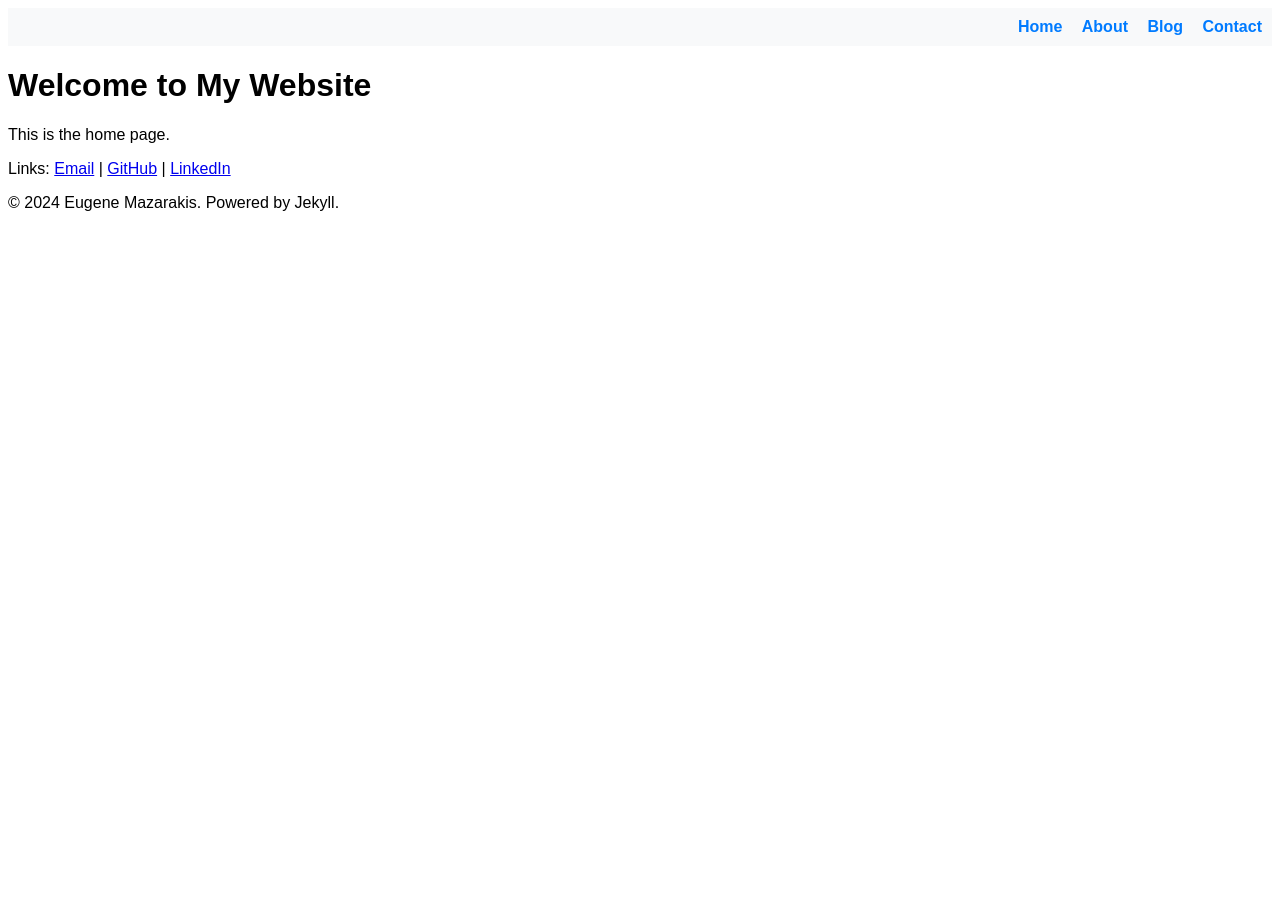
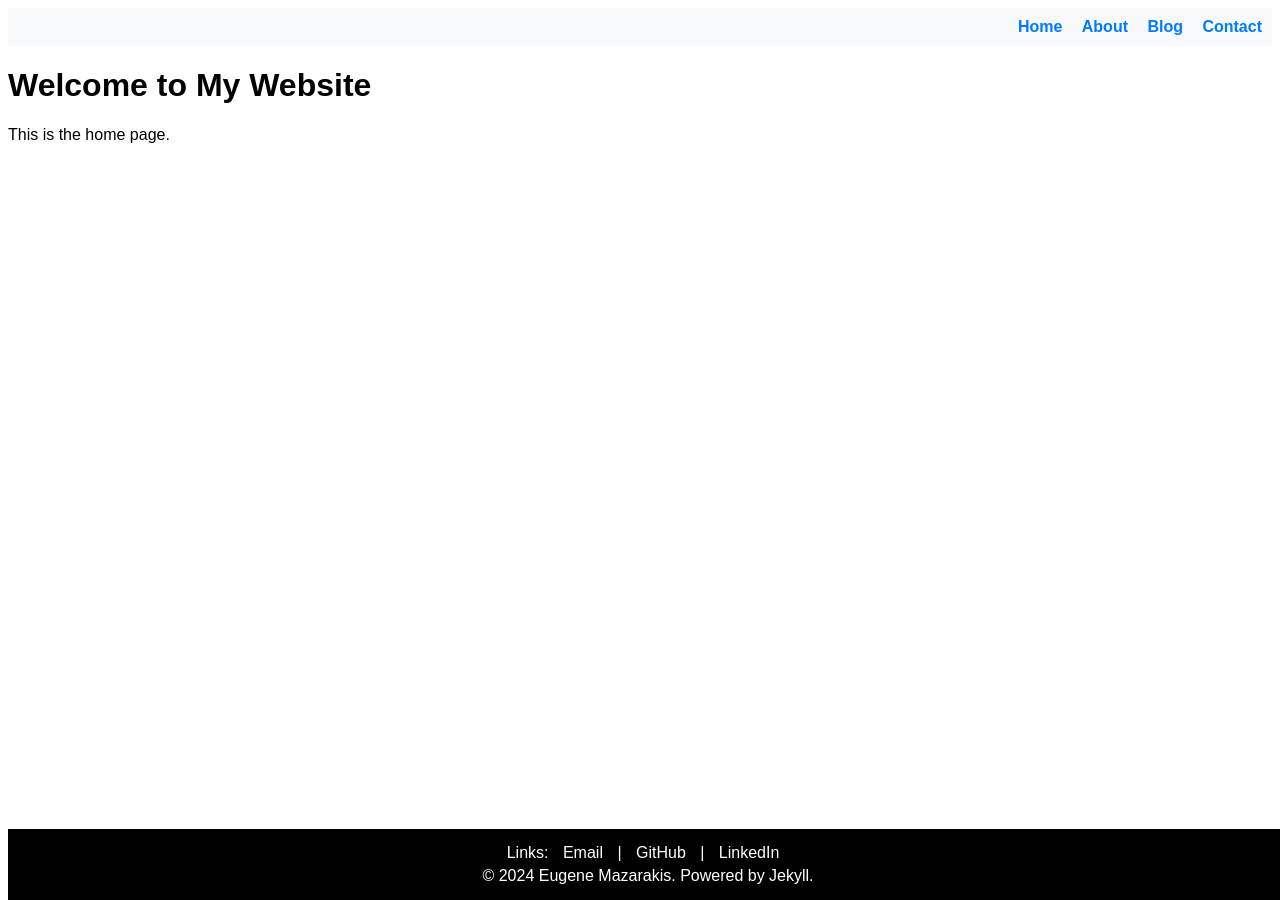
Before and after one commit to EMazarakis/EMazarakis.github.io, a Jekyll site: the page built from index.md, in a window 1280 px wide. Built offline with Jekyll 4.4.1, drawn with Linux system fonts in a browser that asks for light colours.

Commit message:
Update custom.css

```diff
--- a/assets/custom.css
+++ b/assets/custom.css
@@ -13,4 +13,34 @@ header nav ul li a {
     font-weight: bold; /* Custom link style */
 }
 
-/* Add more custom styles here */
+
+/* FOOTER */
+
+footer {
+    background-color: #000; /* Black background color */
+    color: #fff; /* White text color */
+    padding: 10px 0; /* Padding around the footer */
+    text-align: center; /* Center align text */
+    position: fixed; /* Fix the footer to the bottom */
+    bottom: 0;
+    width: 100%;
+}
+
+.footer-content {
+    margin: 0 auto; /* Center content */
+    max-width: 1200px; /* Limit max width */
+}
+
+.footer-content a {
+    color: #fff; /* White text color for links */
+    text-decoration: none; /* Remove underline from links */
+    margin: 0 10px; /* Spacing between links */
+}
+
+.footer-content a:hover {
+    text-decoration: underline; /* Underline links on hover */
+}
+
+.footer-content p {
+    margin: 5px 0; /* Spacing around paragraphs */
+}
```
